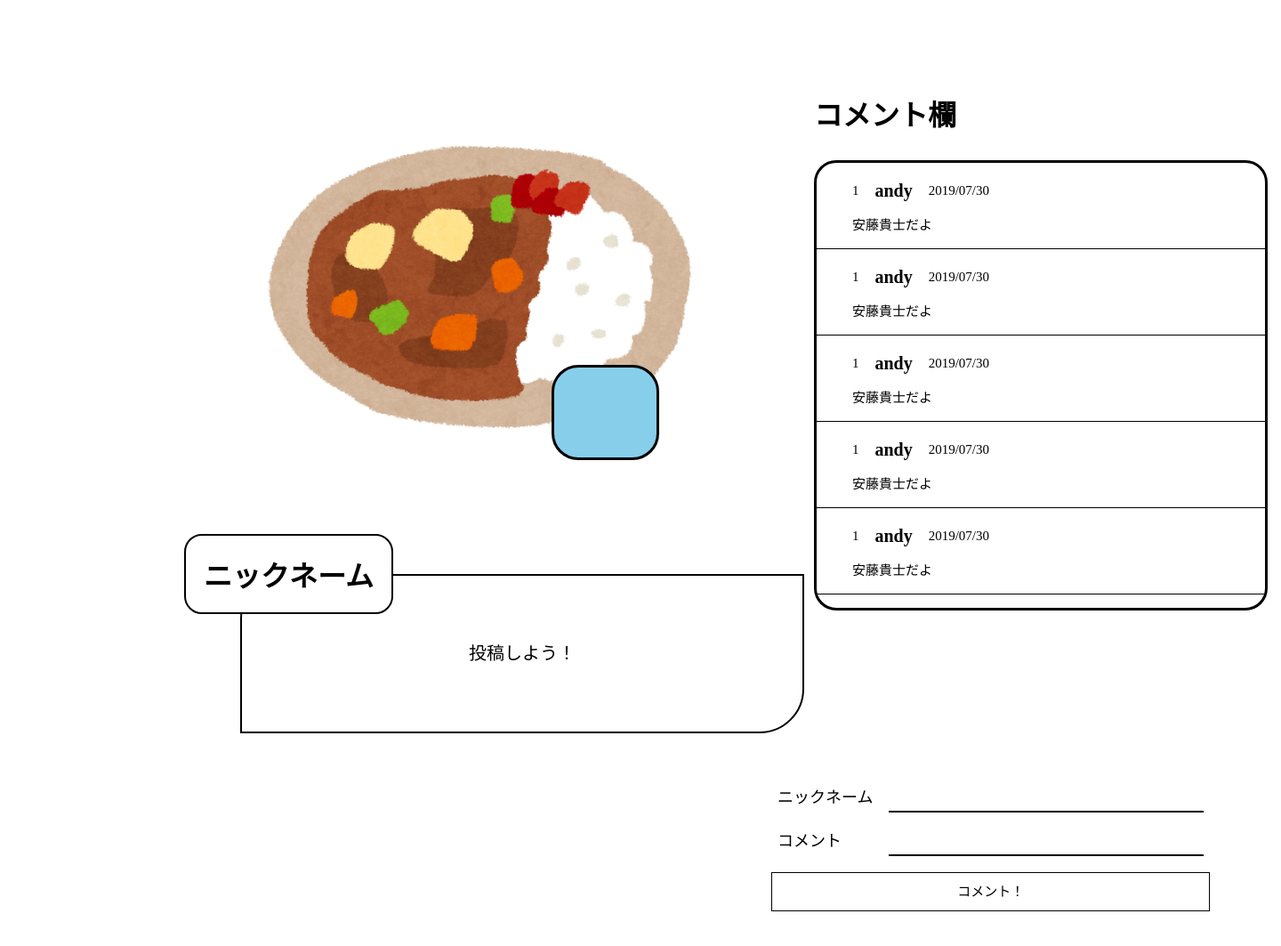
After one commit to undew/Git_hunson_B, a PHP site: page /curry_list.php in a window 1440 px wide. The commit adds this page. Shown: the top 1063 px of the page at 89% size. Run offline with PHP 8.4, Linux system fonts and the light colour scheme.

Commit message:
カレー作った後の結果表示画面、ユーザーが作ったカレーの参照画面を作りました。デザインに自信がもうないです

```diff
--- /dev/null
+++ b/css/curry_about.css
@@ -0,0 +1,162 @@
+*{
+  margin:0 auto;
+  padding:0 auto;
+}
+img{
+  max-width:500px;
+}
+
+input{
+  border:none;
+  border-bottom:solid 2px black;
+  width:350px;
+  height:2em;
+  font-size:15px;
+}
+button{
+  border:none;
+  background-color:white;
+  font-size:15px;
+  line-height:40px;
+  width:100%;
+    transition:0.3s;
+    border:solid 1px black;
+}
+button:hover{
+  background-color:black;
+  color:white;
+  transition:0.3s;
+}
+.button_submit{
+  position:relative;
+  top:10px;
+}
+#container{
+  display:grid;
+  grid-template-rows: 60px 650px 1fr;
+  grid-template-columns: 900px 1fr;
+  height:100vh;
+  width:100%;
+  grid-template-areas:
+  "areaA areaB"
+  "areaC areaB";
+}
+
+#result_image{
+  animation-name:fadein2;
+  animation-duration: 1s;
+  animation-fill-mode:forwards;
+  animation-delay:4s;
+  grid-area:areaA;
+  position:relative;
+  top:250%;
+  left:10%;
+}
+#color_image{
+  position:relative;
+  top:-150%;
+  left:28%;
+}
+#color_image .color{
+  background-color:skyblue;
+  border:solid 3px black;
+  width:23%;
+  font-size:70px;
+  border-radius:30px 30px/30px 30px;
+}
+#description{
+  animation-name:fadein2;
+  animation-duration: 1s;
+  animation-fill-mode:forwards;
+  animation-delay:4s;
+  grid-area:areaB;
+}
+#description h1{
+  padding:0 auto;
+  margin:0 auto;
+  padding-top:80px;
+  line-height:100px;
+}
+#curry_comment{
+  border:solid 3px black;
+  border-radius:25px 25px/25px 25px;
+  height:500px;
+  overflow:scroll;
+  overflow-x:hidden;
+}
+#description .user_comment{
+  padding:10px;
+  margin:0 auto;
+  margin-left:0px;
+  padding-left:30px;
+  padding-right:300px;
+  position:relative;
+  font-size:15px;
+  border-bottom:solid 1px black;
+}
+
+#description td{
+
+  padding:8px;
+  padding-bottom:5px;
+}
+#description .user_name{
+  font-size:20px;
+  font-weight:bold;
+}
+#board_form{
+  position:relative;
+  text-align:center;
+  left:15%;
+  top:10%;
+  mardin:0 auto;
+  padding:0 auto;
+  animation-name:fadein2;
+  animation-duration: 1s;
+  animation-fill-mode:forwards;
+  animation-delay:5s;
+  grid-area:areaC;
+  width:70%;
+}
+.board_click{
+  position:relative;
+  top:80%;
+  background-color:white;
+  border:none;
+  font-size:20px;
+  width:100%;
+  line-height:175px;
+  border:solid 2px black;
+  z-index:-99;
+  border-radius:50px 0px / 50px 0px;
+}
+.nickname{
+  position:absolute;
+  z-index:1;
+  border:solid 2px black;
+  border-radius:20px 20px/20px 20px;
+  padding:20px;
+  background-color:white;
+  left:-10%;
+  top:73%;
+}
+.board_table{
+  position:absolute;
+  top:75%;
+  left:60%;
+  line-height:30px;
+  font-size:18px;
+  z-index:99;
+  border-bottom:none;
+}
+.board_table td{
+  padding:15px;
+}
+.board_click a{
+  padding:0 auto;
+  margin:0 auto;
+  text-decoration:none;
+  color:black;
+  line-height:75px;
+  width:100%;
+}
--- a/css/second.css
+++ b/css/second.css
@@ -30,6 +30,7 @@
   font-size:115px;
   transition:0.3s;
 }
+
 #second .second_board{
   opacity:0;
   position:absolute;
--- /dev/null
+++ b/curry_list.php
@@ -0,0 +1,98 @@
+<!DOCTYPE html>
+<html lang="jn" dir="ltr">
+  <head>
+    <meta charset="utf-8">
+    <link rel="stylesheet" href="css/curry_about.css">
+    <script src="https://ajax.googleapis.com/ajax/libs/jquery/1.12.4/jquery.min.js"></script>
+    <title></title>
+  </head>
+  <body>
+    <div id="container">
+      <div id="result_image">
+        <div id="curry_image">
+          <p><img src="img/curry.png"></p>
+        </div>
+        <div id="color_image">
+          <p class="color">　</p>
+        </div>
+      </div>
+      <div id="description">
+        <h1>コメント欄</h1>
+        <div id="curry_comment">
+        <table class="user_comment">
+          <tr>
+            <td>1</td><td class="user_name">andy</td><td>2019/07/30</td>
+          </tr>
+          <tr>
+            <td colspan="3">安藤貴士だよ</td>
+          </tr>
+        </table>
+        <table class="user_comment">
+          <tr>
+            <td>1</td><td class="user_name">andy</td><td>2019/07/30</td>
+          </tr>
+          <tr>
+            <td colspan="3">安藤貴士だよ</td>
+          </tr>
+        </table>
+        <table class="user_comment">
+          <tr>
+            <td>1</td><td class="user_name">andy</td><td>2019/07/30</td>
+          </tr>
+          <tr>
+            <td colspan="3">安藤貴士だよ</td>
+          </tr>
+        </table>
+        <table class="user_comment">
+          <tr>
+            <td>1</td><td class="user_name">andy</td><td>2019/07/30</td>
+          </tr>
+          <tr>
+            <td colspan="3">安藤貴士だよ</td>
+          </tr>
+        </table>
+        <table class="user_comment">
+          <tr>
+            <td>1</td><td class="user_name">andy</td><td>2019/07/30</td>
+          </tr>
+          <tr>
+            <td colspan="3">安藤貴士だよ</td>
+          </tr>
+        </table>
+        <table class="user_comment">
+          <tr>
+            <td>1</td><td class="user_name">andy</td><td>2019/07/30</td>
+          </tr>
+          <tr>
+            <td colspan="3">安藤貴士だよ</td>
+          </tr>
+        </table>
+        <table class="user_comment">
+          <tr>
+            <td>1</td><td class="user_name">andy</td><td>2019/07/30</td>
+          </tr>
+          <tr>
+            <td colspan="3">安藤貴士だよ</td>
+          </tr>
+        </table>
+
+        </div>
+        <table class="board_table">
+          <tr>
+            <td>ニックネーム</td><td><input type="text" name=""></td>
+          </tr>
+          <tr>
+            <td>コメント</td><td><input type="text" name="" value=""></td>
+          </tr>
+          <tr>
+            <th colspan="2" class="button_submit"><button type="submit">コメント！</button></th>
+          </tr>
+        </table>
+      </div>
+      <div id="board_form">
+        <h1 class="nickname">ニックネーム</h1>
+        <p class="board_click">投稿しよう！</p>
+      </div>
+    </div>
+  </body>
+</html>
--- a/index.html
+++ b/index.html
@@ -116,7 +116,7 @@
       <div id="result">
         <p class="cursolback_reslut"><a href="#four">◁</a></p>
         <h1>あなたの作ったカレーは・・・</h1>
-        <p class="curry_result">結果発表</p>
+        <p class="curry_result"><a href="result.html">結果発表</a></p>
       </div>
     </div>
   </body>
```
Also changed, not shown: css/curry_list.css (added, +23 -0 lines), css/curry_result.css (added, +175 -0 lines), curry_result.html (added, +51 -0 lines), js/query_result.js (added, +33 -0 lines), result.html (added, +56 -0 lines), tpl/result.php (renamed from result.php).
